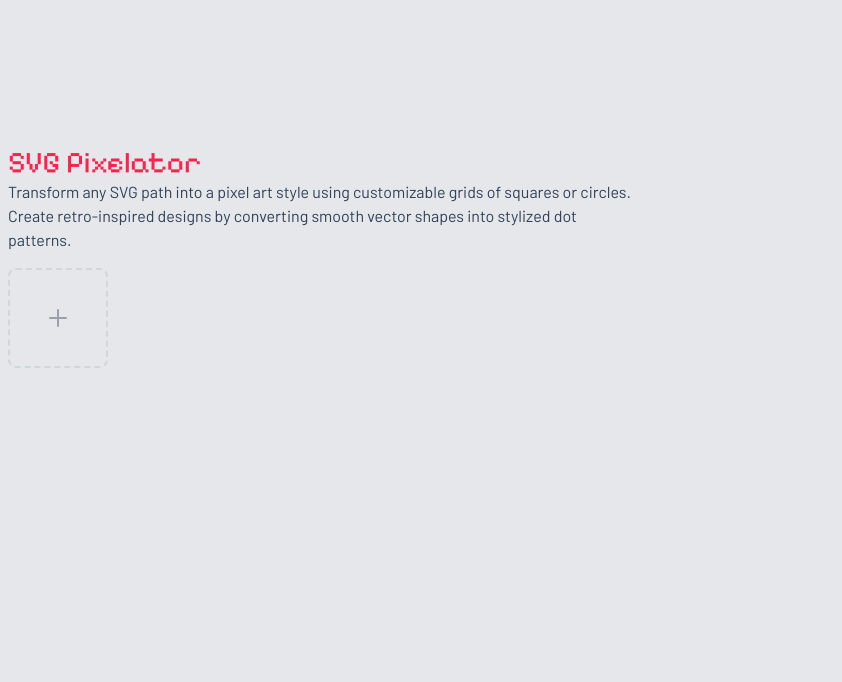
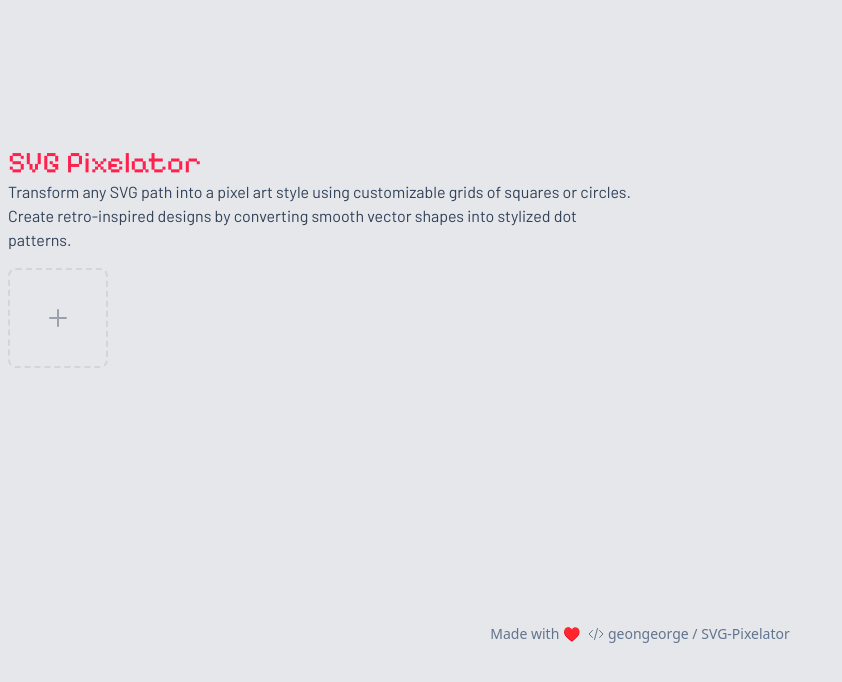
Before and after one commit to geongeorge/SVG-Pixelator, a React (Vite) app: page / in a window 1280 px wide. Shown: the top 682 px of the page, without its empty margins (0-842 px from the left). Built offline with nearby package versions, Linux system fonts and the light colour scheme.

Commit message:
Adds footer

```diff
--- a/src/App.tsx
+++ b/src/App.tsx
@@ -3,6 +3,7 @@ import Layout from "./layout";
 import SVGUpload from "./components/SVGUpload";
 import SVGPixelator from "./components/SVGPixelator";
 import Controls from "./components/Controls";
+import Footer from "./components/Footer";
 
 function App() {
   const [selectedFile, setSelectedFile] = useState<File | null>(null);
@@ -69,6 +70,7 @@ function App() {
           </section>
         </div>
       </div>
+      <Footer />
     </Layout>
   );
 }
--- /dev/null
+++ b/src/components/Footer.tsx
@@ -0,0 +1,22 @@
+import { CodeBracketIcon } from "@heroicons/react/24/outline";
+
+const Footer = () => {
+  return (
+    <footer className="py-6 text-center text-sm text-slate-500 mt-50">
+      <div className="flex items-center justify-center gap-2">
+        <span>Made with ♥️</span>
+        <a
+          href="https://github.com/geongeorge/SVG-Pixelator"
+          target="_blank"
+          rel="noopener noreferrer"
+          className="inline-flex items-center gap-1 text-slate-500 hover:text-slate-700 transition-colors"
+        >
+          <CodeBracketIcon className="w-4 h-4" />
+          <span>geongeorge / SVG-Pixelator</span>
+        </a>
+      </div>
+    </footer>
+  );
+};
+
+export default Footer;
```
